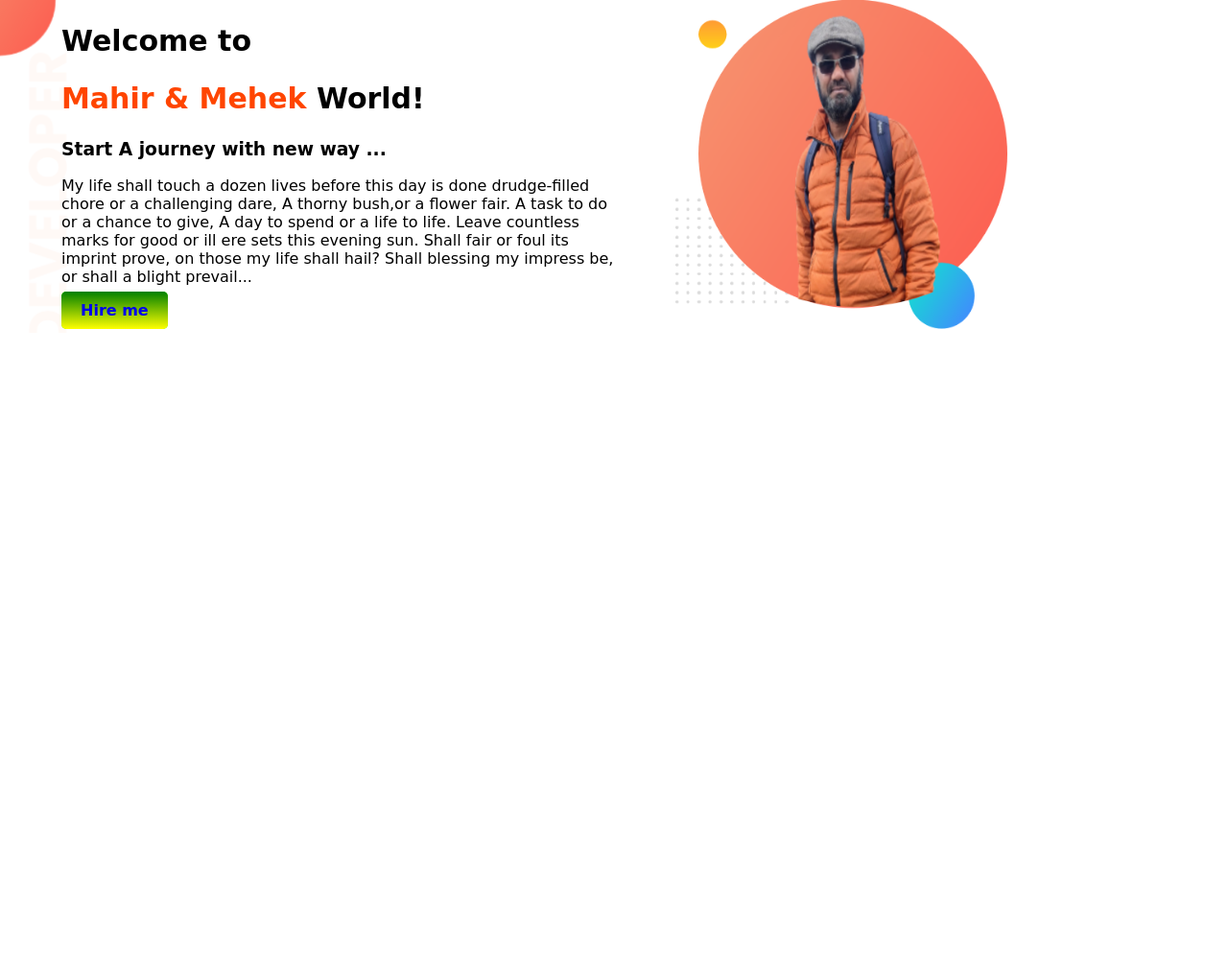
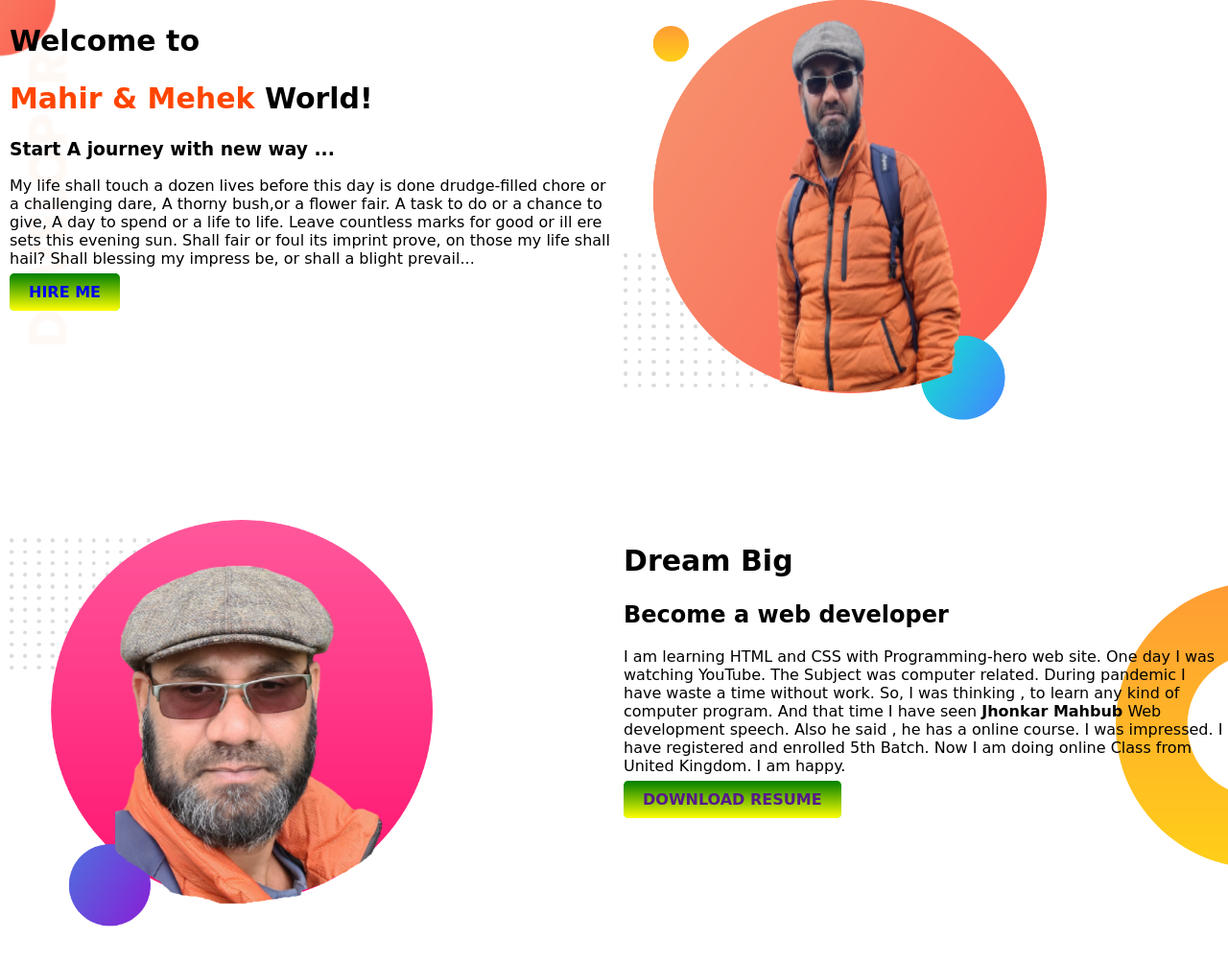
Before and after one commit to Mehek17/developer-portfoglio, a plain HTML site: page index.html in a window 1280 px wide. Shown: the whole page at 96% size. Before the commit the page ends 800 px from the top, so only its background shows below. Drawn offline with Linux system fonts and the light colour scheme; a web font is replaced by a local one.

Commit message:
dream added

```diff
--- a/index.html
+++ b/index.html
@@ -24,7 +24,7 @@
                 Leave countless marks for good or ill ere sets this evening sun.
                 Shall fair or foul its imprint prove, on those my life shall hail?
                 Shall blessing my impress be, or shall a blight prevail...</p>
-            <a class="link-button"target="-blank" href="https://www.linkedin.com/company/programminghero/">Hire me</a>
+            <a class="link-button"target="-blank" href="https://www.linkedin.com/company/programminghero/">HIRE ME</a>
 
         </div>
             <div class="half-width">
@@ -32,5 +32,18 @@
 
             </div>
     </section>
+    <section class="dream-big">
+        <div class="half-width" >
+            <img src="images/albasar(1).png" alt="">
+        </div>
+        <div class="half-width">
+            <h1>Dream Big</h1>
+            <h2>Become a web developer</h2>
+            <p>I am learning HTML and CSS with Programming-hero web site. One day I was watching YouTube. The Subject was computer related. During pandemic I have waste a time without work. So, I was thinking , to learn any kind of computer program. And that time I have seen <b>Jhonkar Mahbub</b> Web development speech. Also he said , he has a online course. I was impressed. I have registered and enrolled 5th Batch. Now I am doing online Class from United Kingdom. I am happy.</p>
+            <a class="link-button"target="-blank" href="">DOWNLOAD RESUME</a>
+
+
+        </div>
+    </section>
 </body>
 </html>
--- a/style.css
+++ b/style.css
@@ -1,5 +1,6 @@
 body{
     font-family: 'Luxurious Roman', cursive;
+    font-size: x-mediam;
     margin: 0;
 }
 h1{
@@ -10,13 +11,14 @@ h1{
     }
     section{
         display: flex;
+        margin-bottom:100px ;
     }
     .half-width{
-        width: 50%;
+        width: 70%;
         padding-left: 5%;
     }
     .half-width img{
-        width: 60%;
+        width: 70%;
     }
     .link-button{
         text-decoration: none;
@@ -31,3 +33,16 @@ h1{
         background-image: url(images/top-banner.png);
         background-repeat: no-repeat;
     }
+    .dream-big{
+        background-image: url(images/dream-bg.png);
+        background-repeat: no-repeat;
+        background-position: right;
+    }
+    .half-width{
+        width: 50%;
+        padding-left: 10px;
+    }
+    .half-width img{
+        width: 60;
+
+    }
```
Also changed, not shown: images/albasar(1).png (added), images/albasar(2).png (added).
